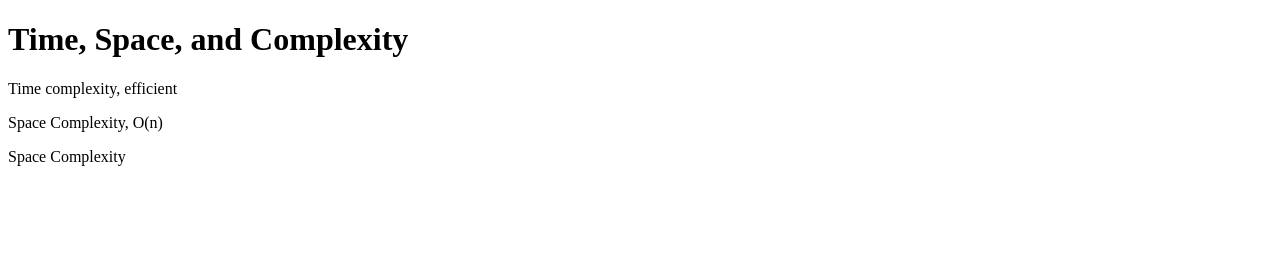
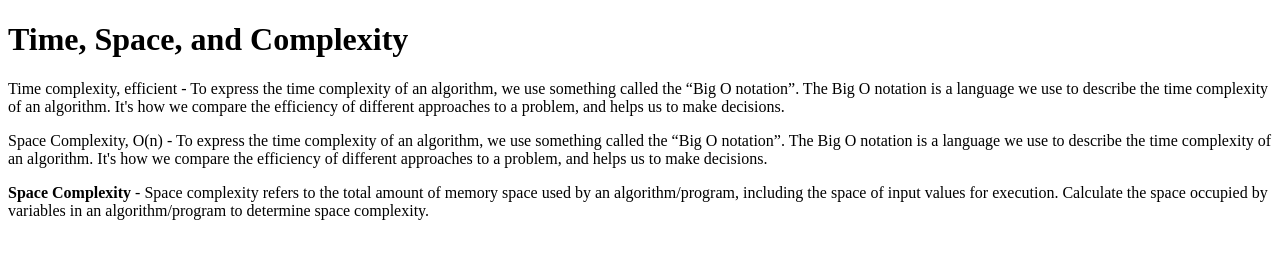
Before and after one commit to acciojob/time-and-space-complexity-PriyankaPK26, a website: page main.html in a window 1280 px wide. Drawn offline with Linux system fonts and the light colour scheme.

Commit message:
created a submission

```diff
--- a/main.html
+++ b/main.html
@@ -12,9 +12,9 @@
 </script>
 
 	<h1>Time, Space, and Complexity</h1>
-	<p>Time complexity, efficient</p>
-	<p>Space Complexity, O(n)</p>
-	<p>Space Complexity</p>
+	<p>Time complexity, efficient - To express the time complexity of an algorithm, we use something called the “Big O notation”. The Big O notation is a language we use to describe the time complexity of an algorithm. It's how we compare the efficiency of different approaches to a problem, and helps us to make decisions.</p>
+	<p>Space Complexity, O(n) - To express the time complexity of an algorithm, we use something called the “Big O notation”. The Big O notation is a language we use to describe the time complexity of an algorithm. It's how we compare the efficiency of different approaches to a problem, and helps us to make decisions.</p>
+	<p><b>Space Complexity</b> - Space complexity refers to the total amount of memory space used by an algorithm/program, including the space of input values for execution. Calculate the space occupied by variables in an algorithm/program to determine space complexity.</p>
 
 </body>
 
```
